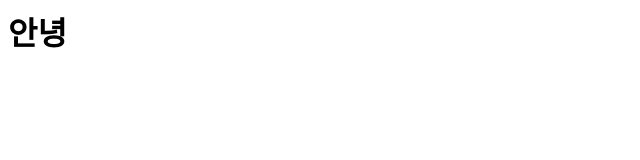
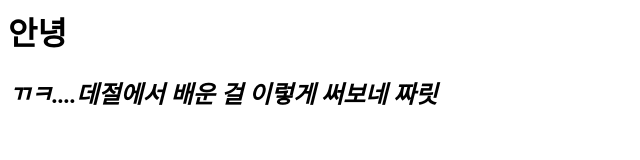
Before and after one commit to jiyoungl0/jiyoungl0.github.io, a plain HTML site: page index.html in a window 1280 px wide. Shown: the whole page, without its empty margins (0-640 px from the left). Drawn offline with Linux system fonts and the light colour scheme.

Commit message:
Update index.html

```diff
--- a/index.html
+++ b/index.html
@@ -1 +1,2 @@
 <h1><strong> 안녕 </strong> </h1>
+<h2><em> ㄲㅋ....데절에서 배운 걸 이렇게  써보네 짜릿 </em> </h2>
```
